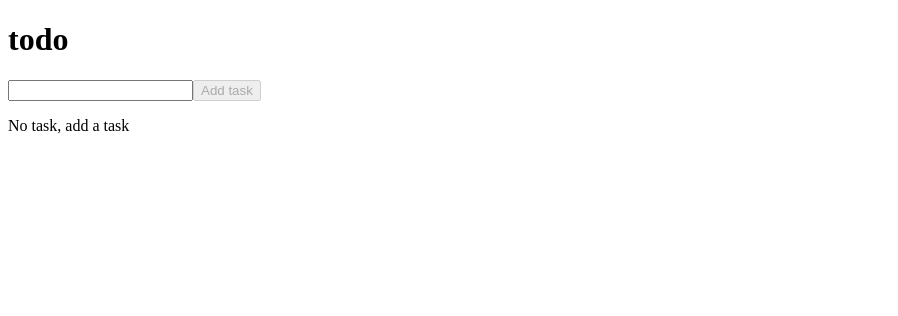
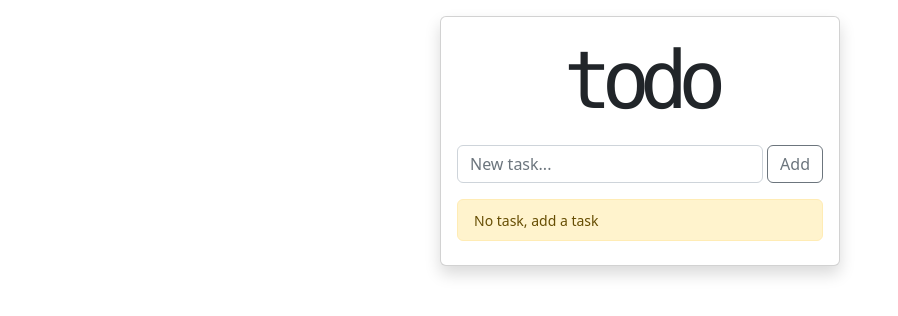
Before and after one commit to 4GeeksAcademy/jvelasco93-react-task-list, a React (Vite) app: page / in a window 1280 px wide. Shown: the top 316 px of the page, without its empty margins (0-898 px from the left). Built offline with nearby package versions, Linux system fonts and the light colour scheme.

Commit message:
Refactor App component layout and enhance styling with Bootstrap

```diff
--- a/src/js/components/App.jsx
+++ b/src/js/components/App.jsx
@@ -1,4 +1,4 @@
-import React, { useState } from "react";
+import React, { useRef, useState } from "react";
 
 export default function App() {
   const [tasks, setTasks] = useState([]);
@@ -19,29 +19,49 @@ export default function App() {
   }
 
   return (
-    <>
-      <h1>todo</h1>
+    <div className="container d-flex flex-column justify-content-start align-items-center mt-3">
+      <div className="card shadow pb-2" style={{ width: "400px" }}>
+        <div className="card-body">
+          <h1
+            className="text-center font-monospace m-0 mb-3 "
+            style={{ fontSize: "5rem", letterSpacing: "-0.125em" }}
+          >
+            todo
+          </h1>
+          <div className="mb-3">
             <TaskInput onAddTask={handleAddTask} />
+          </div>
           {tasks.length === 0 ? (
-        <p>No task, add a task</p>
+            <div className="alert alert-warning m-0 py-2">
+              <small>No task, add a task</small>
+            </div>
           ) : (
-        <>
-          <ul>
+            <ul className="list-group">
               {tasks.map((task) => (
-              <TaskItem key={task.id} task={task} onDelete={handleDeleteTask} />
+                <TaskItem
+                  key={task.id}
+                  task={task}
+                  onDelete={handleDeleteTask}
+                />
               ))}
             </ul>
-          <p>
+          )}
+        </div>
+        {tasks.length > 0 && (
+          <div className="card-footer bg-transparent">
+            <small className="text-secondary">
               {tasks.length} item{tasks.length !== 1 ? "s" : ""} left
-          </p>
-        </>
+            </small>
+          </div>
         )}
-    </>
+      </div>
+    </div>
   );
 }
 
 function TaskInput({ onAddTask }) {
   const [value, setValue] = useState("");
+  const inputRef = useRef(null);
 
   function handleChange(e) {
     setValue(e.target.value);
@@ -52,6 +72,8 @@ function TaskInput({ onAddTask }) {
     if (!trimmed) return;
     onAddTask(trimmed);
     setValue("");
+
+    inputRef.current.focus();
   }
 
   function handleKeyDown(e) {
@@ -61,25 +83,36 @@ function TaskInput({ onAddTask }) {
   }
 
   return (
-    <>
+    <div className="d-flex gap-1">
       <input
+        ref={inputRef}
         type="text"
         value={value}
         onChange={handleChange}
         onKeyDown={handleKeyDown}
+        className="form-control"
+        placeholder="New task..."
       />
-      <button type="button" onClick={submit} disabled>
-        Add task
+      <button
+        className="btn btn-outline-secondary"
+        type="button"
+        onClick={submit}
+      >
+        Add
       </button>
-    </>
+    </div>
   );
 }
 
 function TaskItem({ task, onDelete }) {
   return (
-    <li className="task-item">
-      <span>{task.description}</span>
-      <button type="button" onClick={() => onDelete(task.id)}>
+    <li className="task-item list-group-item d-flex align-items-center justify-content-between">
+      <span className="me-auto">{task.description}</span>
+      <button
+        type="button"
+        onClick={() => onDelete(task.id)}
+        className="btn btn-outline-danger btn-sm"
+      >
         X
       </button>
     </li>
```
Also changed, not shown: src/js/main.jsx (+11 -7 lines). Lines whose indentation alone changed are shown as unchanged.
